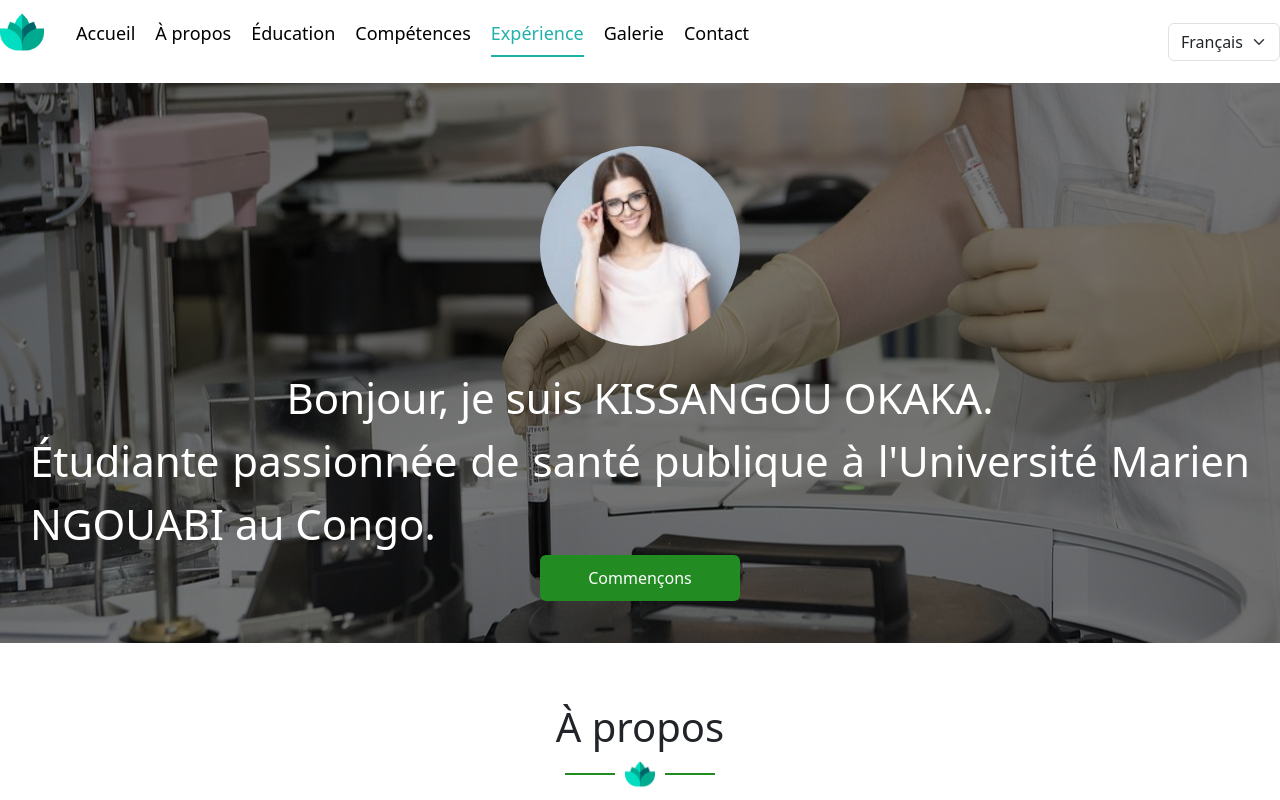
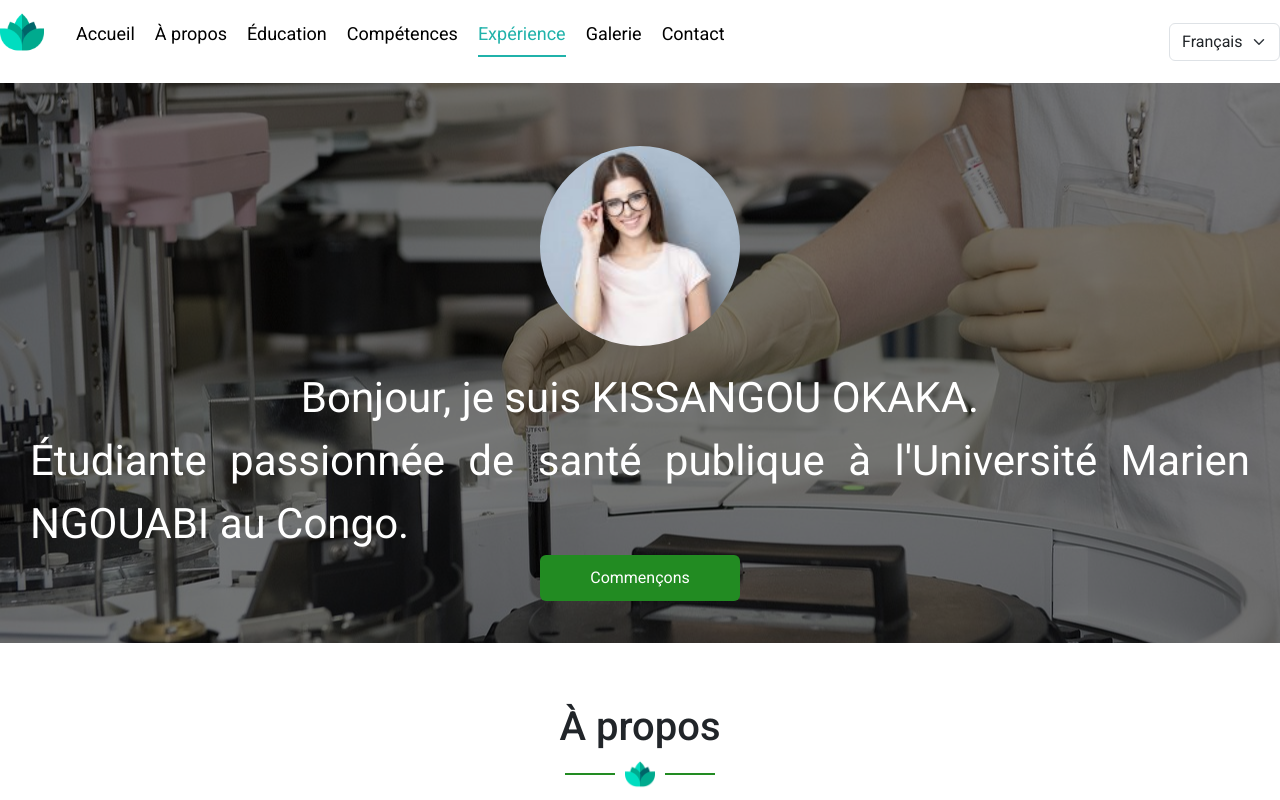
Before and after one commit to kayarhabby/portfolio_delicia_react, a React (Vite) app: page / in a window 1280 px wide. Shown: the top 800 px of the page. Built offline with nearby package versions, Linux system fonts and the light colour scheme.

Commit message:
utilisation de la font family roboto

```diff
--- a/src/assets/css/index.css
+++ b/src/assets/css/index.css
@@ -1,3 +1,6 @@
+@import url('https://fonts.googleapis.com/css2?family=Roboto:ital,wght@0,100;0,300;0,400;0,500;0,700;0,900;1,100;1,300;1,400;1,500;1,700;1,900&display=swap');
+
+
 :root {
   /* Couleurs */
   --primary-color: #ff0147; /* Couleur principale (rouge vif) */
@@ -83,6 +86,8 @@ ul {
 }
 
 body {
+  font-family: "Roboto", sans-serif;
+  font-style: normal;
   margin: 0;
   width: 100%;
 }
```
